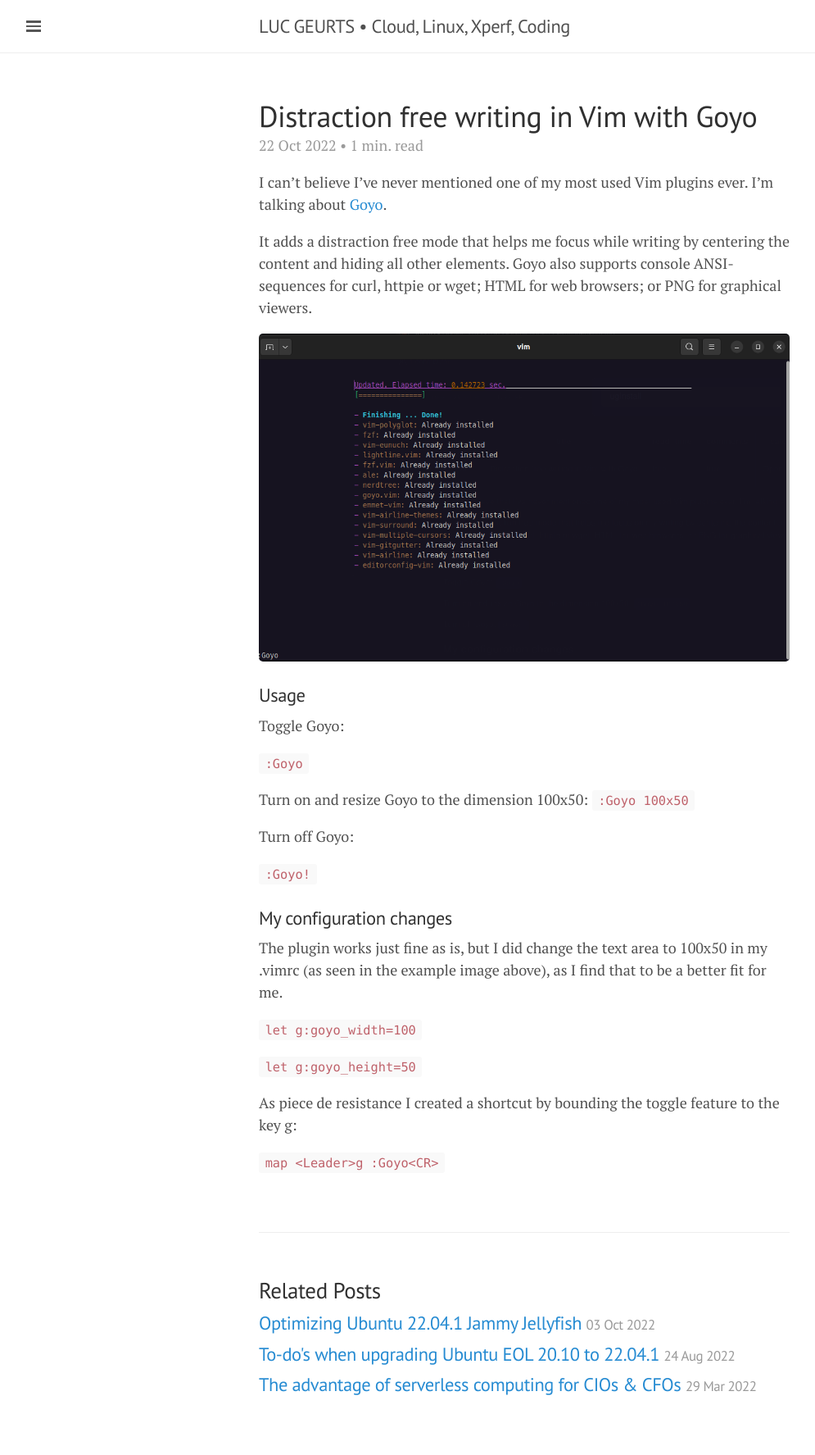
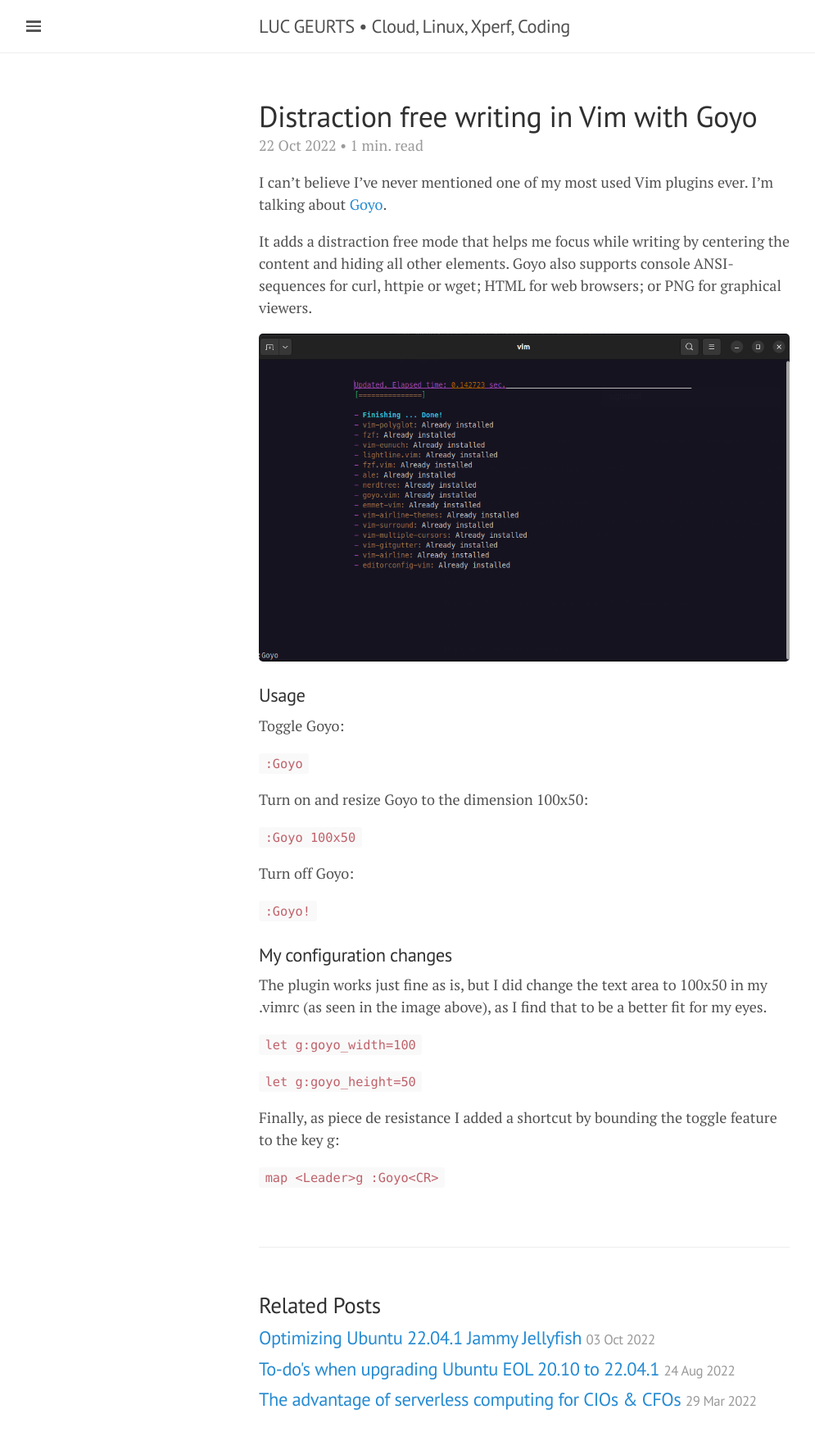
Before and after one commit to lgeurts/lgeurts.github.io, a Jekyll site: the page built from _posts/2022-10-22-distraction-free-writing-in-vim.md, in a window 1280 px wide. Shown: the whole page at 82% size, without its empty margins (0-995 px from the left). Built offline with Jekyll 4.4.1, drawn with Linux system fonts in a browser that asks for light colours; nearby versions of some CDN libraries; comment, search, counter and statistics services are not loaded.

Commit message:
Update 2022-10-22-distraction-free-writing-in-vim.md

```diff
--- a/_posts/2022-10-22-distraction-free-writing-in-vim.md
+++ b/_posts/2022-10-22-distraction-free-writing-in-vim.md
@@ -21,6 +21,7 @@
 `:Goyo`
 
 Turn on and resize Goyo to the dimension 100x50:
+
 `:Goyo 100x50`
 
 Turn off Goyo:
@@ -29,12 +30,12 @@
 
 ### My configuration changes
 
-The plugin works just fine as is, but I did change the text area to 100x50 in my .vimrc (as seen in the example image above), as I find that to be a better fit for me.
+The plugin works just fine as is, but I did change the text area to 100x50 in my .vimrc (as seen in the image above), as I find that to be a better fit for my eyes.
 
 `let g:goyo_width=100`
 
 `let g:goyo_height=50`
 
-As piece de resistance I created a shortcut by bounding the toggle feature to the key <Leader>g:
+Finally, as piece de resistance I added a shortcut by bounding the toggle feature to the key <Leader>g:
 
 `map <Leader>g :Goyo<CR>`
```
